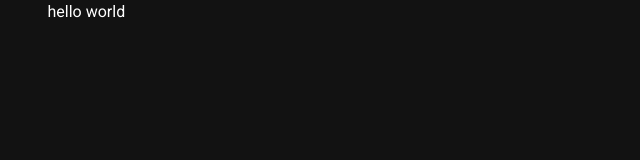
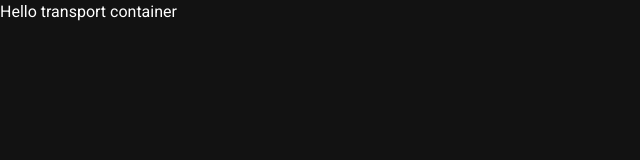
Before and after one commit to owalid/hectar_dashboard, a Nuxt app: page / in a window 1280 px wide. Shown: the top 160 px of the page, without its empty margins (0-640 px from the left). Built offline with nearby package versions, Linux system fonts and the light colour scheme.

Commit message:
init project

```diff
--- a/components/containers/TransportContainer.vue
+++ b/components/containers/TransportContainer.vue
@@ -0,0 +1,10 @@
+<template>
+  <v-row>
+    <p>Hello transport container</p>
+  </v-row>
+</template>
+<script>
+export default {
+  name: 'TransportContainer'
+}
+</script>
--- a/pages/index.vue
+++ b/pages/index.vue
@@ -1,13 +1,27 @@
 <template>
-  <v-container>
+  <v-container fluid>
     <v-row>
-      <p>hello world</p>
+      <v-col>
+        <!-- Transport shuttle + train -->
+        <transport-container />
+      </v-col>
+      <v-col>
+        <!-- Weathet -->
+      </v-col>
+      <v-col>
+        <!-- Linkedin -->
+      </v-col>
+      <v-col>
+        <!-- News -->
+      </v-col>
     </v-row>
   </v-container>
 </template>
 
 <script>
+import TransportContainer from '~/components/containers/TransportContainer'
 export default {
   name: 'IndexPage',
+  components: { TransportContainer }
 }
 </script>
```
